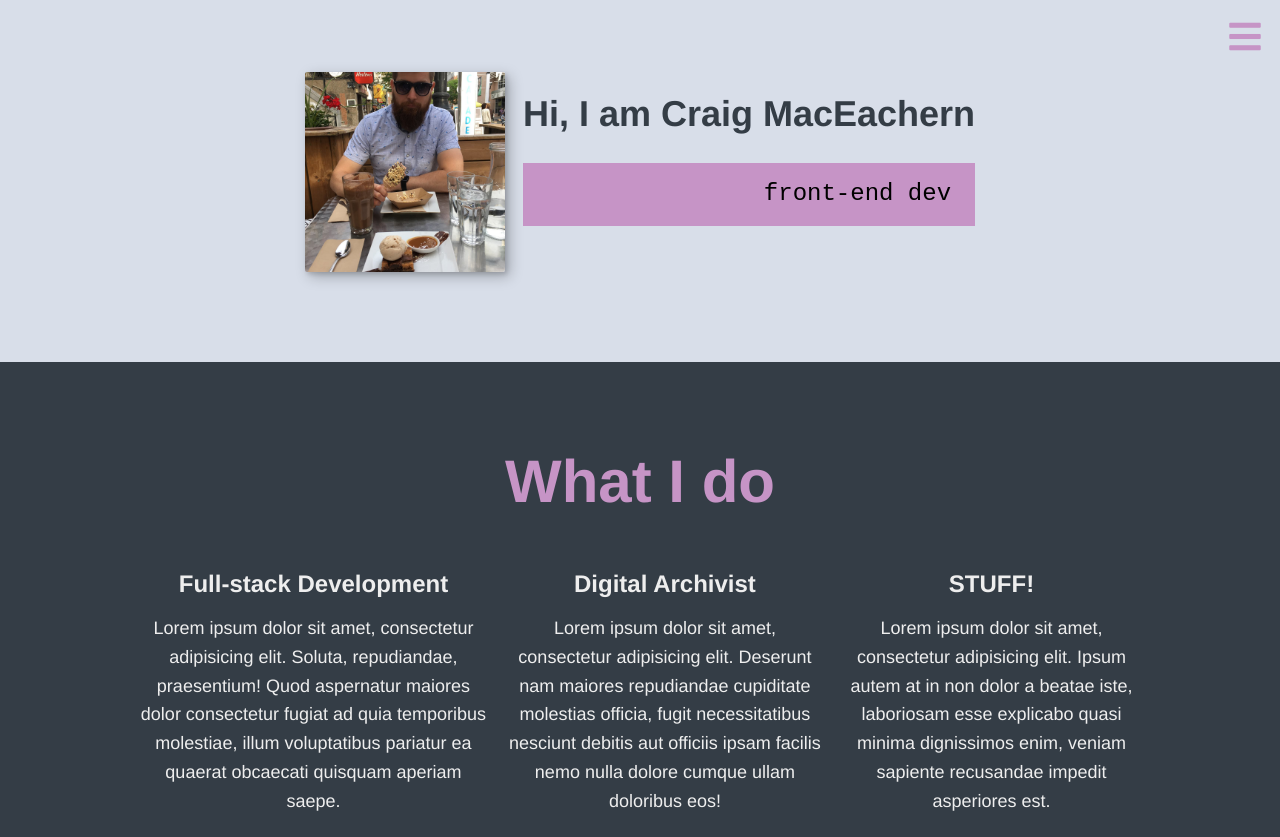
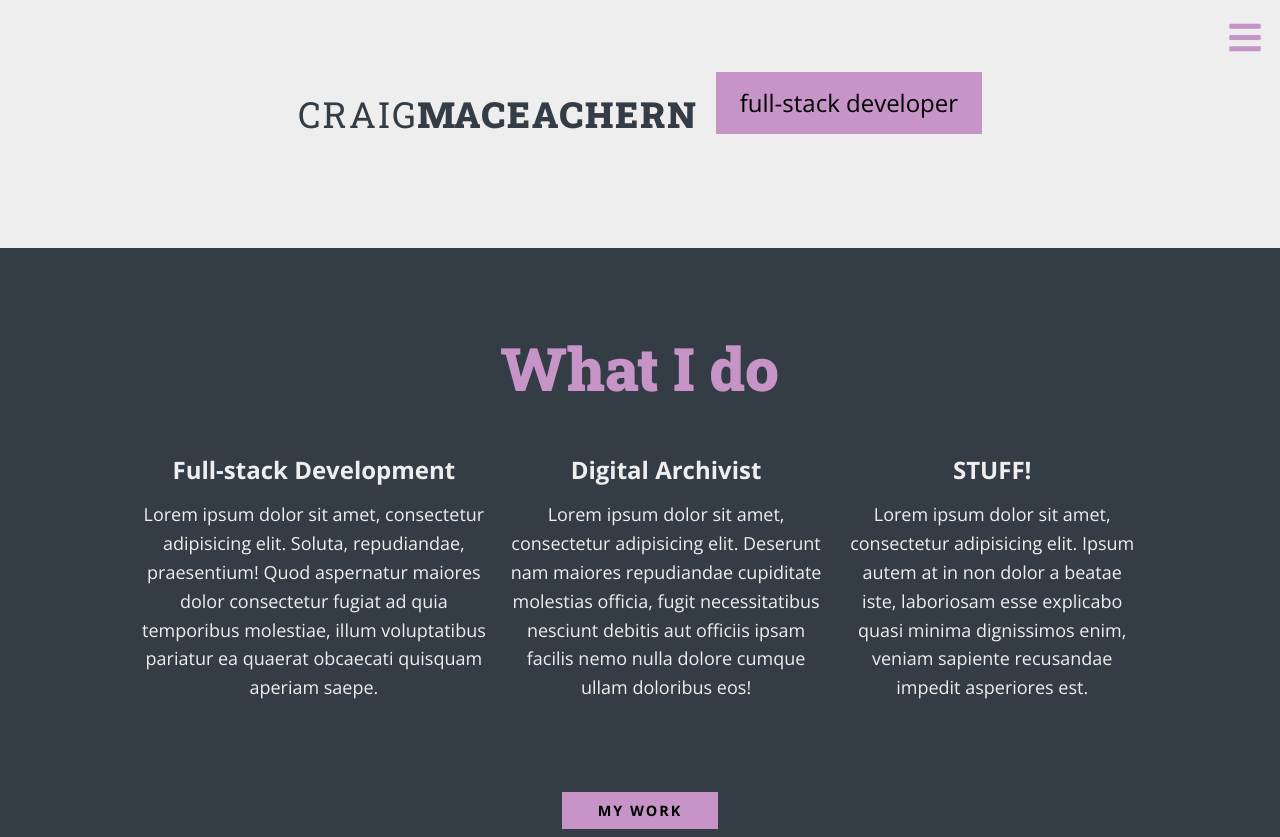
Before and after one commit to craigmac/craigmac.github.io, a plain HTML site: page index.html in a window 1280 px wide. Shown: the top 837 px of the page. Drawn offline with nearby package versions, Linux system fonts and the light colour scheme.

Commit message:
Fonts updated, images of me gone, refactoring in progress

```diff
--- a/css/styles.css
+++ b/css/styles.css
@@ -5,25 +5,21 @@
 }
 
 /* =====================================================================
-   Custom CSS Properties -- say no to SCSS
+   Custom CSS Properties
    =====================================================================*/
 
 :root {
 
-    --font-primary: Helvetica, Arial, sans-serif;
-    --font-secondary: monospace;
+    --font-primary: 'Open Sans', sans-serif;
+    --font-accent: 'Roboto Slab',serif;
 
-    --font-weight-regular: 300;
-    --font-weight-bold: 900;
+    --font-weight-regular: 400;
+    --font-weight-bold: 700;
+    --font-weight-dark: 900;
 
-    /* colours from 'mariana' theme of st3 :) */
     --clr-light: #eee;
-    --clr-dark: #343d46; /* onyx */
-    --clr-accent: #c694c6; /* pastel violet */
-
-    --clr-gainsboro: #d8dee9; /* gainsboro */
-    --clr-carmine-pink: #ec5f66; /* light carmine pink */
-    --clr-eton-blue: #99c794; /* eton blue */
+    --clr-dark: #343d46;
+    --clr-accent: #c694c6;
 
     --h1: 3rem;
     --h2: 2.25rem;
@@ -41,10 +37,10 @@
 @media (min-width: 600px) {
     :root {
         /* Make larger fonts at >=min-width screen size */
+        --font-body: 1.125rem;
         --h1: 4.5rem;
         --h2: 3.75rem;
         --h3: 1.5rem;
-        --font-body: 1.125rem;
         line-height: 1.4;
     }
 }
@@ -58,7 +54,7 @@ html {
 }
 
 body {
-    background-color: var(--clr-gainsboro);
+    background-color: var(--clr-light);
     color: var(--clr-dark);
     margin: 0;
     font-family: var(--font-primary);
@@ -76,11 +72,9 @@ img {
     border-radius: 2px;
 }
 
-strong {font-weight: var(--font-weight-bold);}
-
 /* when tab key pressed */
 :focus {
-    outline: 3px solid var(--clr-carmine-pink);
+    outline: 3px solid var(--clr-accent);
     outline-offset: 3px;
 }
 
@@ -134,6 +128,8 @@ h3 {
 }
 
 .section-title {
+    font-family: var(--font-accent);
+
     margin-bottom: .25em;
 }
 
@@ -147,7 +143,7 @@ h3 {
 .section-subtitle--intro,
 .section-subtitle--about {
     background-color: var(--clr-accent);
-    font-family: var(--font-secondary);
+    font-family: var(--font-primary);
     margin-bottom: 1em;
     /* To bump up contrast to meet audit criteria */
     color: black;
@@ -159,10 +155,7 @@ h3 {
     margin-bottom: 2em;
     text-align: center;
 }
-/* TODO: a bit hacky, maybe use span class instead? */;
-.section-title--intro strong {
-    display: block;
-}
+
 
 /*  =====================================================================
     Header
@@ -253,10 +246,6 @@ header {
     padding: 2em 2em 5em 2em;
 }
 
-.intro-img {
-    box-shadow: var(--bs);
-}
-
 @media (min-width: 600px) {
     .section-intro {
         display: grid;
@@ -267,21 +256,29 @@ header {
         margin: 0 auto;
         grid-column-gap: 1em;
         grid-template-areas:
-        "img title"
-        "img subtitle";
+         "title title"
+        "subtitle subtitle";
         grid-template-columns: min-content max-content;
-    }
-    .intro-img {
-        grid-area: img;
-        /* so it never disappears because of min-content property */
-        min-width: 200px;
-
     }
 
     .section-subtitle--intro {
         align-self: start; /* don't expand vertically */
+    }
+}
 
-    }
+.name {
+    text-transform: uppercase;
+    color: var(--clr-dark);
+    font-family: var(--font-accent);
+    letter-spacing: .125rem;
+}
+
+.first-name {
+    font-weight: var(--font-weight-regular);
+}
+
+.last-name {
+    font-weight: var(--font-weight-dark);
 }
 
 /* =====================================================================
@@ -290,10 +287,6 @@ header {
 
 .my-services {
     background-color: var(--clr-dark);
-/*    background-image: url(../img/solarized8_dark_flat.png);
-    background-blend-mode: multiply;
-    background-size: cover;
-*/
     color: var(--clr-light);
     text-align: center;
 }
@@ -336,29 +329,21 @@ header {
     margin: 0 auto;
 }
 
-.about-me-img {
-    box-shadow: var(--bs);
-}
-
 @media (min-width: 600px) {
     /* Create new layout at >= min-width for desktops */
     .about-me {
         display: grid;
         grid-template-columns: 1fr 200px;
         grid-template-areas:
-            "title img"
-            "subtitle img"
-            "text img";
+            "title title"
+            "subtitle subtitle"
+            "text text";
             grid-column-gap: 2em;
     }
 
     .section-title--about {
         grid-area: title;
 
-    }
-
-    .about-me-img {
-        grid-area: img;
     }
 }
 
--- a/index.html
+++ b/index.html
@@ -14,6 +14,7 @@
         <link href="./css/styles.css" rel="stylesheet">
         <link rel="stylesheet" href="https://cdnjs.cloudflare.com/ajax/libs/font-awesome/5.12.1/css/all.min.css" integrity="sha256-mmgLkCYLUQbXn0B1SRqzHar6dCnv9oZFPEC1g1cwlkk=" crossorigin="anonymous" />
         <link rel="stylesheet" href="https://cdnjs.cloudflare.com/ajax/libs/normalize/8.0.1/normalize.min.css" integrity="sha256-l85OmPOjvil/SOvVt3HnSSjzF1TUMyT9eV0c2BzEGzU=" crossorigin="anonymous" />
+        <link href="https://fonts.googleapis.com/css?family=Open+Sans:400,700|Roboto+Slab:400,900&display=swap" rel="stylesheet">
     </head>
 
     <body>
@@ -32,16 +33,14 @@
             </nav>
         </header>
 
-        <!-- Introduction Section-->
+        <!-- Introduction / Hero-->
         <section class="section-intro" id="home">
-            <h1 class="section-title section-title--intro">
-                Hi, I am <strong>Craig MacEachern</strong>
+            <h1 class="section-title name first-name">
+                Craig<span class="name last-name">MacEachern<span>
             </h1>
             <p class="section-subtitle section-subtitle--intro">
-                front-end dev
+                full-stack developer
             </p>
-            <!-- TODO: use figure here instead? -->
-            <img src="img/craig1.jpg" alt="Picture of Craig MacEachern." class="intro-img">
         </section>
 
         <!-- Services -->
@@ -67,6 +66,7 @@
             <a href="#work" class="btn">My Work</a>
         </section>
 
+        <!-- About Me / Who I am -->
         <section class="about-me" id="about">
             <h2 class="section-title section-title--about">
                 Who I am
@@ -78,7 +78,6 @@
                 <p>Lorem ipsum dolor sit amet, consectetur adipisicing elit. Pariatur, dicta nihil eveniet necessitatibus. Aliquid impedit laudantium quae mollitia incidunt! Beatae quidem cumque incidunt fugiat, voluptates doloribus fuga assumenda itaque eum. </p>
                 <p>Lorem ipsum dolor sit amet, consectetur adipisicing elit. Nihil commodi non impedit quo atque dolorum, doloribus porro minima libero consectetur, alias perspiciatis maxime incidunt magni voluptate magnam et! Libero, sequi.</p>
             </div>
-            <img src="img/craig2.jpg" alt="Another picture of Craig MacEachern." class="about-me-img">
         </section>
 
         <!-- Work -->
```
